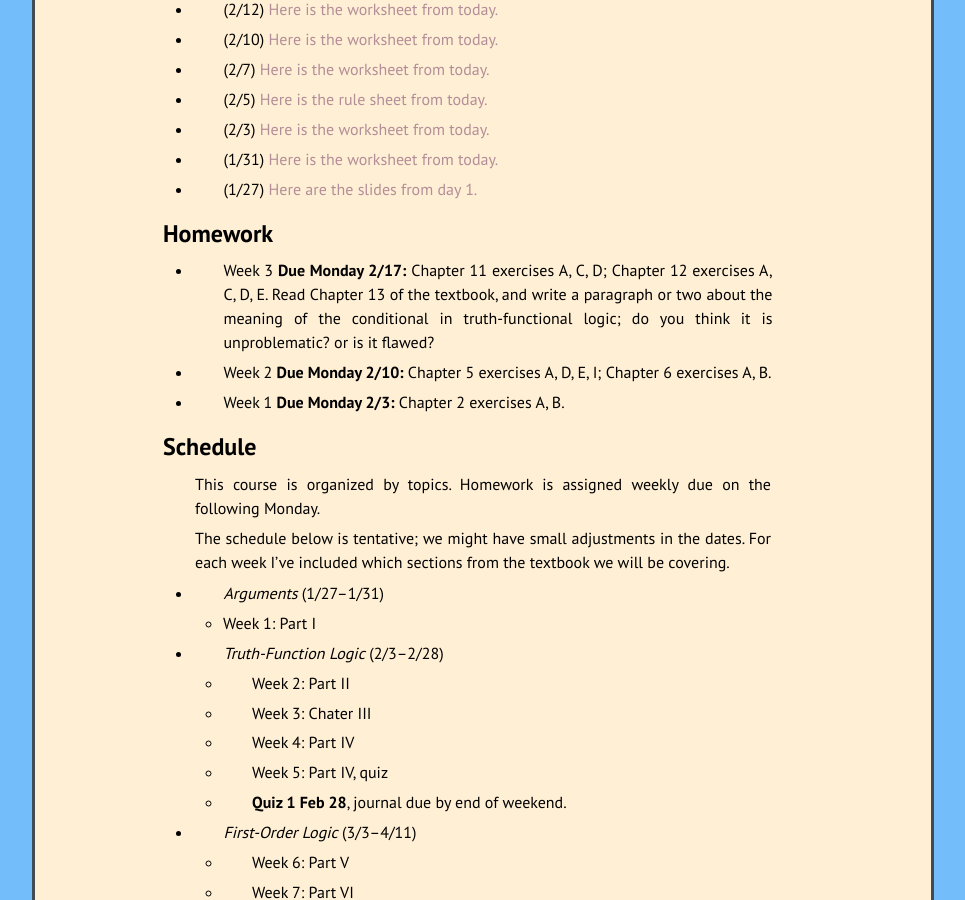
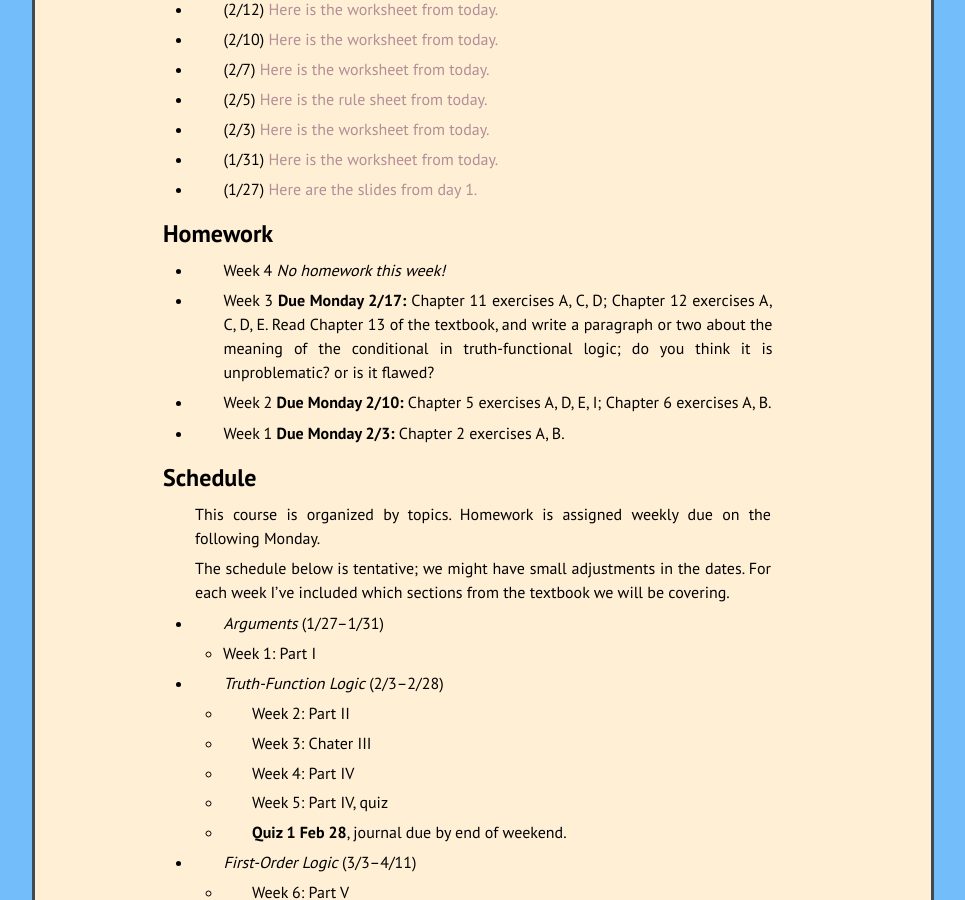
Before and after one commit to kamerynjw/kamerynjw.github.io, a Jekyll site: the page built from teaching/2025/math113.md, in a window 1280 px wide and 900 px high, scrolled down 307 px. Shown: the whole window, without its empty margins (157-1122 px from the left). Built offline with Jekyll 4.4.1, drawn with Linux system fonts in a browser that asks for light colours; nearby versions of some CDN libraries.

Commit message:
homework

```diff
--- a/teaching/2025/math113.md
+++ b/teaching/2025/math113.md
@@ -28,6 +28,8 @@ Announcements
 
 Homework
 --------
+
+* Week 4 *No homework this week!*
 
 * Week 3 **Due Monday 2/17:** Chapter 11 exercises A, C, D; Chapter 12 exercises A, C, D, E. Read Chapter 13 of the textbook, and write a paragraph or two about the meaning of the conditional in truth-functional logic; do you think it is unproblematic? or is it flawed?
 
```
